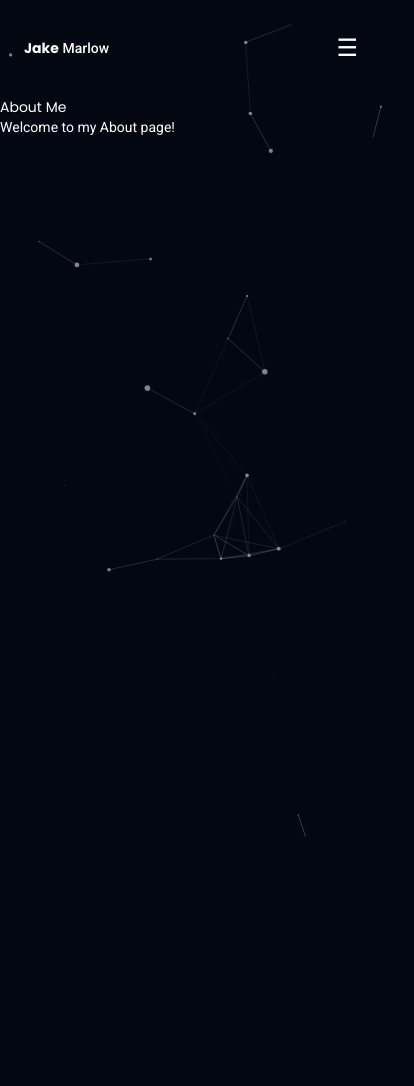
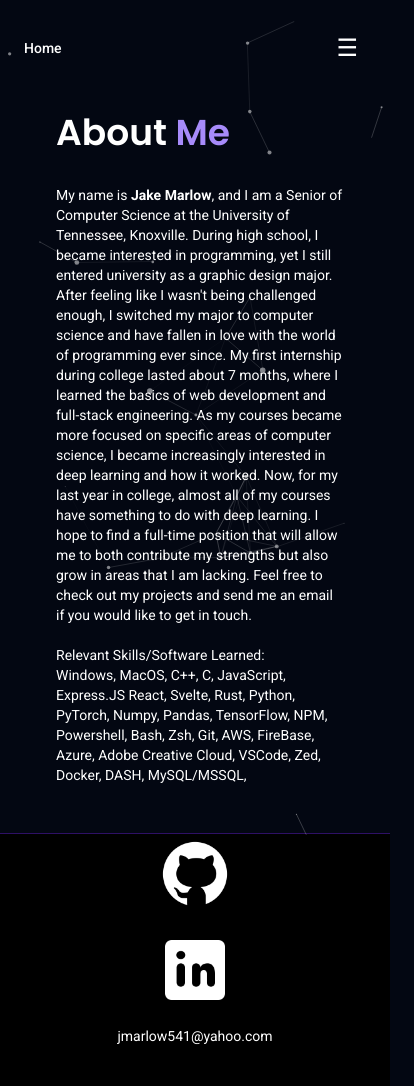
Before and after one commit to ToeJammm/Portfolio, a SvelteKit app: page /about in a window 390 px wide. Shown: the whole page, 414 px wide, since content can reach past the window. Before the commit the page ends 844 px from the top, so only its background shows below. Built offline with nearby package versions, Linux system fonts and the light colour scheme.

Commit message:
added about page

```diff
--- a/src/app.html
+++ b/src/app.html
@@ -27,7 +27,7 @@
 	</head>
 	<body data-sveltekit-preload-data="hover" class="relative bg-gray-950 text-white">
 		<div style="display: contents" class="relative z-[1]">%sveltekit.body%</div>
-		<div class="absolute left-0 top-0 z-[1] min-h-screen w-full opacity-70">
+		<div class="absolute left-0 top-0 z-[0] min-h-screen w-full opacity-70">
 			<div class="absolute inset-0" id="particles-js"></div>
 		</div>
 		<script>
--- a/src/components/Footer.svelte
+++ b/src/components/Footer.svelte
@@ -0,0 +1,21 @@
+<footer
+	class="flex flex-col items-center justify-center gap-4 border-t border-solid border-violet-950 bg-black sm:gap-8 sm:py-20"
+>
+	<div class="flex flex-col items-center justify-center gap-4">
+		<p>
+			<a href="https://github.com/ToeJammm" target="_blank" rel="noopener noreferrer">
+				<img src="github.png" alt="GitHub" class="inline-block h-20 w-20" />
+			</a>
+		</p>
+		<p>
+			<a
+				href="https://www.linkedin.com/in/jake-marlow-8255a3186/"
+				target="_blank"
+				rel="noopener noreferrer"
+			>
+				<img src="linkedin.png" alt="LinkedIn" class="inline-block h-20 w-20" />
+			</a>
+		</p>
+		<p class="mb-10">jmarlow541@yahoo.com</p>
+	</div>
+</footer>
--- a/src/components/Header.svelte
+++ b/src/components/Header.svelte
@@ -2,7 +2,7 @@
 	export let y;
 
 	export let tabs = [
-		{ name: 'Projects', link: 'projects' },
+		// { name: 'Projects', link: 'projects' },
 		{ name: 'About Me', link: 'about' },
 		{ name: 'LinkedIn', link: 'https://www.linkedin.com/in/jake-marlow-8255a3186/' },
 		{ name: 'GitHub', link: 'https://github.com/ToeJammm' }
@@ -16,8 +16,12 @@
 	class={'sticky top-0 z-[10] flex items-center justify-between border-b border-solid px-6 duration-200 ' +
 		(y > 0 ? ' border-violet-950 bg-slate-950 py-4' : ' border-transparent bg-transparent py-6')}
 >
-	<h1 class="font-medium">
-		<b class="poppins font-bold">Jake</b> <span class="">Marlow</span>
+	<h1
+		class="relative transform cursor-pointer overflow-hidden font-medium duration-200 hover:scale-110 hover:text-violet-400"
+	>
+		<a href="/">
+			<span class="">Home</span>
+		</a>
 	</h1>
 
 	<!-- Hamburger Menu for Small Screens -->
@@ -28,7 +32,7 @@
 	>
 		<!-- Icon for Hamburger -->
 		{#if isMenuOpen}
-			<img src="/exit.png" alt="Close menu" class="h-6 w-6" /> <!-- Close icon -->
+			<span class="text-2xl">x</span> <!-- Close icon -->
 		{:else}
 			<span class="text-2xl">☰</span> <!-- Hamburger icon -->
 		{/if}
@@ -40,8 +44,7 @@
 			<a
 				href={tab.link}
 				class="flex items-center duration-200 hover:text-violet-400"
-				target="_blank"
-				rel="noopener noreferrer"
+				{...tab.name === 'About Me' ? {} : { target: '_blank', rel: 'noopener noreferrer' }}
 			>
 				{#if tab.name === 'GitHub'}
 					<img src="github.png" alt="GitHub" class="h-8 w-8" />
@@ -64,8 +67,7 @@
 			<a
 				href={tab.link}
 				class="flex w-full items-center justify-center duration-200 hover:text-violet-400"
-				target="_blank"
-				rel="noopener noreferrer"
+				{...tab.name === 'About Me' ? {} : { target: '_blank', rel: 'noopener noreferrer' }}
 			>
 				{#if tab.name === 'GitHub'}
 					<img src="github.png" alt="GitHub" class="h-8 w-8" />
--- a/src/components/Main.svelte
+++ b/src/components/Main.svelte
@@ -1,25 +1,24 @@
 <script>
 	import Step from './Step.svelte';
-
 	let steps = [
 		{
 			name: 'ClassMate Webapp',
 			icon: 'classMateLogo.png',
 			description:
 				'A SERN stack application designed to make choosing college courses easier by allowing students to rate their courses (and not JUST their professors)'
-		},
+		}, //send to url
 		{
-			name: 'Autentrics.ai Visual Tool',
+			name: 'Simple Shell',
 			icon: '',
 			description:
-				'A visula tool made with Plotly and D3.JS designed to aid in tuning neural network training by keeping track of parameters and graphing their shifts over time'
-		},
+				'A simple shell written in C. Fast, efficient, and user friendly. Capable of all basic commands, piping, and standard input/output operators'
+		}, //take ss of it working and make a page for it
 		{
-			name: 'C++ Feedforward Neural Network',
+			name: 'Neural Network',
 			icon: '',
 			description:
 				'Simple neural network built from scratch in C++. Accepts CSV files for training and is capable of both data processing, training, and valdidating itself for simple regression problems.'
-		}
+		} //take ss of it working and make page for it
 	];
 
 	let benefits = [
@@ -56,20 +55,12 @@
 				My <span class="text-violet-400">strengths</span> include Full Stack Web Development and Machine/Deep
 				Learning
 			</p>
-			<button
-				class="blueShadow poppins group relative mx-auto overflow-hidden rounded-full bg-white px-6 py-3 text-base text-slate-950 sm:text-lg md:text-xl"
-			>
-				<div
-					class="absolute right-full top-0 z-0 h-full w-full bg-violet-400 opacity-20 duration-200 group-hover:translate-x-full"
-				></div>
-				<h4 class="z-9 relative">Get in touch &rarr;</h4>
-			</button>
 		</div>
 		<div class="relative grid place-items-center shadow-2xl">
 			<img src={'jake4.png'} alt="Jake Marlow" class="z-[2] max-h-[70vh] object-cover" />
 		</div>
 	</section>
-	<section class="flex flex-col gap-24 py-20 lg:py-32" id="projects">
+	<section class="lg:py-15 flex flex-col gap-24 py-5" id="projects">
 		<div class="flex flex-col gap-2 text-center">
 			<h6 class="text-large sm:text-xl md:text-2xl">A few of my creative endeavors.</h6>
 			<h3 class="text-3xl font-semibold sm:text-4xl md:text-5xl">
@@ -79,7 +70,7 @@
 		<div class="grid grid-cols-1 gap-12 lg:grid-cols-3 lg:gap-10">
 			{#each steps as step}
 				<Step {step}>
-					<p>{step.description}</p>
+					<p class="w-auto">{step.description}</p>
 				</Step>
 			{/each}
 		</div>
--- a/src/components/Step.svelte
+++ b/src/components/Step.svelte
@@ -5,14 +5,9 @@
 <a
 	href={step.href}
 	target="_blank"
-	class="group flex cursor-pointer flex-col gap-4 rounded-lg border border-solid border-violet-700 p-4 text-center duration-200 hover:border-violet-400 sm:p-6 md:p-8"
+	class="group flex cursor-pointer flex-col items-center gap-4 rounded-lg border border-solid border-violet-700 p-4 text-center duration-200 hover:border-violet-400 sm:p-6 md:p-8"
 >
-	<div
-		class="mx-auto -mt-10 grid place-items-center bg-slate-950 px-4 text-5xl duration-200 sm:-mt-12 md:-mt-14 md:text-6xl lg:-mt-16"
-	>
-		<i class={step.icon}></i>
-	</div>
-	<h3 class="mb-5 inline-block bg-slate-950 text-xl font-medium sm:text-2xl md:text-3xl">
+	<h3 class="mb-5 inline-block w-fit bg-slate-950 px-4 text-xl font-medium sm:text-2xl md:text-3xl">
 		{step.name}
 	</h3>
 	<slot />
--- a/src/routes/about/+page.svelte
+++ b/src/routes/about/+page.svelte
@@ -1,7 +1,36 @@
-<!-- src/routes/about/+page.svelte -->
-<script>
-	export let params;
-</script>
-
-<h1>About Me</h1>
-<p>Welcome to my About page!</p>
+<main class="flex h-fit flex-col p-4">
+	<div class="flex flex-col justify-center md:flex-row lg:flex-row lg:justify-around">
+		<div class="ml-10 flex w-[100%] flex-col sm:w-[100%] sm:pr-5 lg:w-[50%]">
+			<h2 class=" pb-8 text-4xl font-semibold sm:text-5xl md:text-6xl">
+				About <span class="poppins text-violet-400">Me</span>
+			</h2>
+			<div class="mr-[70px] pb-8 sm:w-[100%] sm:text-lg md:text-lg lg:text-[18px] xl:text-xl">
+				My name is <b>Jake Marlow</b>, and I am a Senior of Computer Science at the University of
+				Tennessee, Knoxville. During high school, I became interested in programming, yet I still
+				entered university as a graphic design major. After feeling like I wasn't being challenged
+				enough, I switched my major to computer science and have fallen in love with the world of
+				programming ever since. My first internship during college lasted about 7 months, where I
+				learned the basics of web development and full-stack engineering. As my courses became more
+				focused on specific areas of computer science, I became increasingly interested in deep
+				learning and how it worked. Now, for my last year in college, almost all of my courses have
+				something to do with deep learning. I hope to find a full-time position that will allow me
+				to both contribute my strengths but also grow in areas that I am lacking. Feel free to check
+				out my projects and send me an email if you would like to get in touch.
+				<br />
+				<br />
+				Relevant Skills/Software Learned:
+				<br />
+				Windows, MacOS, C++, C, JavaScript, Express.JS React, Svelte, Rust, Python, PyTorch, Numpy, Pandas,
+				TensorFlow, NPM, Powershell, Bash, Zsh, Git, AWS, FireBase, Azure, Adobe Creative Cloud, VSCode,
+				Zed, Docker, DASH, MySQL/MSSQL,
+			</div>
+		</div>
+		<div class="flex hidden w-[50%] justify-center lg:mr-[45px] lg:block">
+			<img
+				src="src/senior_photo.jpeg"
+				alt="me"
+				class=" lg:w-max-[40vw] ml-5 mr-5 max-h-[60vh] w-full rounded border-4 border-white object-cover object-top md:mr-10 md:w-[50vw] lg:mt-[92px]"
+			/>
+		</div>
+	</div>
+</main>
--- a/src/routes/projects/+page.svelte
+++ b/src/routes/projects/+page.svelte
@@ -3,5 +3,5 @@
 	export let params;
 </script>
 
-<h1>My Porjects</h1>
+<h1>My Projects</h1>
 <p>in detail</p>
--- a/vite.config.ts
+++ b/vite.config.ts
@@ -2,5 +2,9 @@ import { sveltekit } from '@sveltejs/kit/vite';
 import { defineConfig } from 'vite';
 
 export default defineConfig({
-	plugins: [sveltekit()]
+	plugins: [sveltekit()],
+	server: {
+		host: '0.0.0.0', // Bind to all IPs
+		port: 5173
+	}
 });
```
Also changed, not shown: src/senior_photo.jpeg (added).
